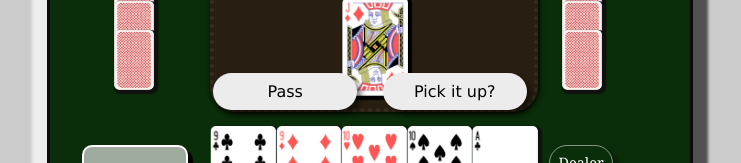
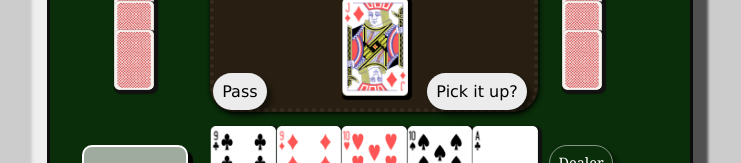
Before and after one commit to jasminealmassri/Euchre.Web, a React (Vite) app in the folder euchre-react/: page / in a window 1280 px wide. Shown: the part 428-591 px from the top of the page, without its empty margins (270-1011 px from the left). Built offline with nearby package versions, Linux system fonts and the light colour scheme.

Commit message:
Added up to 4 prompts

```diff
--- a/euchre-react/src/App.css
+++ b/euchre-react/src/App.css
@@ -2,7 +2,7 @@ body {
   font-family: 'Lucida Sans', 'Lucida Sans Regular', 'Lucida Grande', 'Lucida Sans Unicode', Geneva, Verdana, sans-serif;
   display: flex;
   align-items: center;
-  height: 100vh;
+  height: 36rem;
   margin: 1rem;
   background-color: rgb(205, 204, 204);
   justify-content: center;
--- a/euchre-react/src/App.tsx
+++ b/euchre-react/src/App.tsx
@@ -3,7 +3,6 @@ import TableComponent from './components/TableComponent'
 import ScoreComponent from './components/ScoreComponent'
 import EuchreComponent from './components/EuchreComponent';
 
-//import Clubs from './assets/images/Suits/Clubs.png'
 
 
 function App() {
--- a/euchre-react/src/components/PromptComponent.css
+++ b/euchre-react/src/components/PromptComponent.css
@@ -6,12 +6,13 @@
     left: 25%;
     z-index: 2;
     display: flex;
+    flex: 1 1 auto;
     justify-content: space-between;
 }
 
 
-.prompt_choice1, .prompt_choice2 {
-    width: 45%;
+.prompt_choice1, .prompt_choice2, .prompt_choice3, .prompt_choice4 {
+    /* width: 45%; */
     /* position: relative; */
     padding : 2.5%;
     box-sizing: border-box;
@@ -33,7 +34,7 @@
     /* left: 35%; */
 }
 
-.prompt_choice1:hover, .prompt_choice2:hover {
+.prompt_choice1:hover, .prompt_choice2:hover, .prompt_choice3:hover, .prompt_choice4:hover{
     background-color: rgb(250, 208, 90);
     /* top: 47%; */
     transform: scale(1.1);
--- a/euchre-react/src/components/PromptComponent.tsx
+++ b/euchre-react/src/components/PromptComponent.tsx
@@ -14,25 +14,37 @@ const PromptComponent = () => {
     }
     }, [game]);
 
-  if (game.prompt1 !== '' || game.prompt2 !== '') {
+
     return (
       <>
         <div className="prompt_container">
-          <button className="prompt_choice1" onClick={ () => game.prompt1Handler(game) }>{ game.prompt1 }</button>
-          <button className="prompt_choice2" onClick={ () => game.prompt2Handler(game) }>{ game.prompt2 }</button>
+          {
+            game.prompt1 && (
+              <button className="prompt_choice1" onClick={ () => game.prompt1Handler(game) }>{ game.prompt1 }</button>
+            )
+          }
+          {
+            game.prompt2 && (
+              <button className="prompt_choice2" onClick={ () => game.prompt2Handler(game) }>{ game.prompt2 }</button>
+            )
+          }
+          {
+            game.prompt3 && (
+              <button className="prompt_choice3" onClick={ () => game.prompt3Handler(game) }>{ game.prompt3 }</button>
+            )
+          }
+          {
+            game.prompt4 && (
+              <button className="prompt_choice4" onClick={ () => game.prompt4Handler(game) }>{ game.prompt4 }</button>
+            )
+          }
         </div>
         <div className={`${dealerCSSClass}`}>Dealer</div>
       </>
 
     )
-  }
-  else {
-    return (
-    <>
-       <div className={`${dealerCSSClass}`}>Dealer</div>
-    </>
-    )
-  }
+
+
 
 
 
--- a/euchre-react/src/models/EuchreGame.tsx
+++ b/euchre-react/src/models/EuchreGame.tsx
@@ -26,8 +26,12 @@ export class EuchreGame {
     updateGame: any;
     prompt1: string;
     prompt2: string;
+    prompt3: string;
+    prompt4: string;
     prompt1Handler: any;
     prompt2Handler : any;
+    prompt3Handler : any;
+    prompt4Handler : any;
     message: string;
     userTurnToPlay: boolean;
 
@@ -47,8 +51,12 @@ export class EuchreGame {
       this.updateGame = undefined;
       this.prompt1 = '';
       this.prompt2 = '';
+      this.prompt3 = '';
+      this.prompt4 = '';
       this.prompt1Handler = undefined;
       this.prompt2Handler = undefined;
+      this.prompt3Handler = undefined;
+      this.prompt4Handler = undefined;
       this.message = 'Welcome';
       this.userTurnToPlay = false;
 
```
